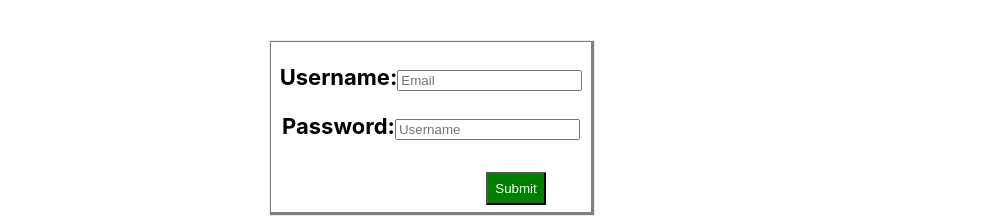
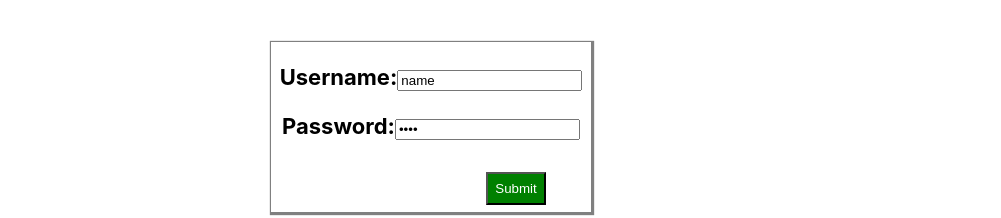
Before and after one commit to SRILAKSHMI576/Pepper_Cloud_Assignment, a React (Create React App) app: page /login-signup in a window 1280 px wide. Shown: the part 175-393 px from the top of the page, without its empty margins (185-1186 px from the left). Built offline with nearby package versions, Linux system fonts and the light colour scheme.

Commit message:
Create state values

```diff
--- a/src/LoginSignup/LoginSignup.js
+++ b/src/LoginSignup/LoginSignup.js
@@ -5,7 +5,9 @@ class LoginSignup extends Component {
   constructor() {
     super();
     this.state = {
-      isLoggedIn: false
+      isLoggedIn: false,
+      username: "name",
+      password: "word"
     };
     this.handleClick = this.handleClick.bind(this);
   }
@@ -24,11 +26,20 @@ class LoginSignup extends Component {
         <center>
           <p>
             Username:
-            <input type="email" placeholder="Email" required />
+            <input
+              type="email"
+              placeholder="Email"
+              value={this.state.username}
+              required
+            />
           </p>
           <p>
             Password:
-            <input type="password" placeholder="Username" />
+            <input
+              type="password"
+              placeholder="Username"
+              value={this.state.password}
+            />
           </p>
           <button className="submit">Submit</button>
         </center>
```
